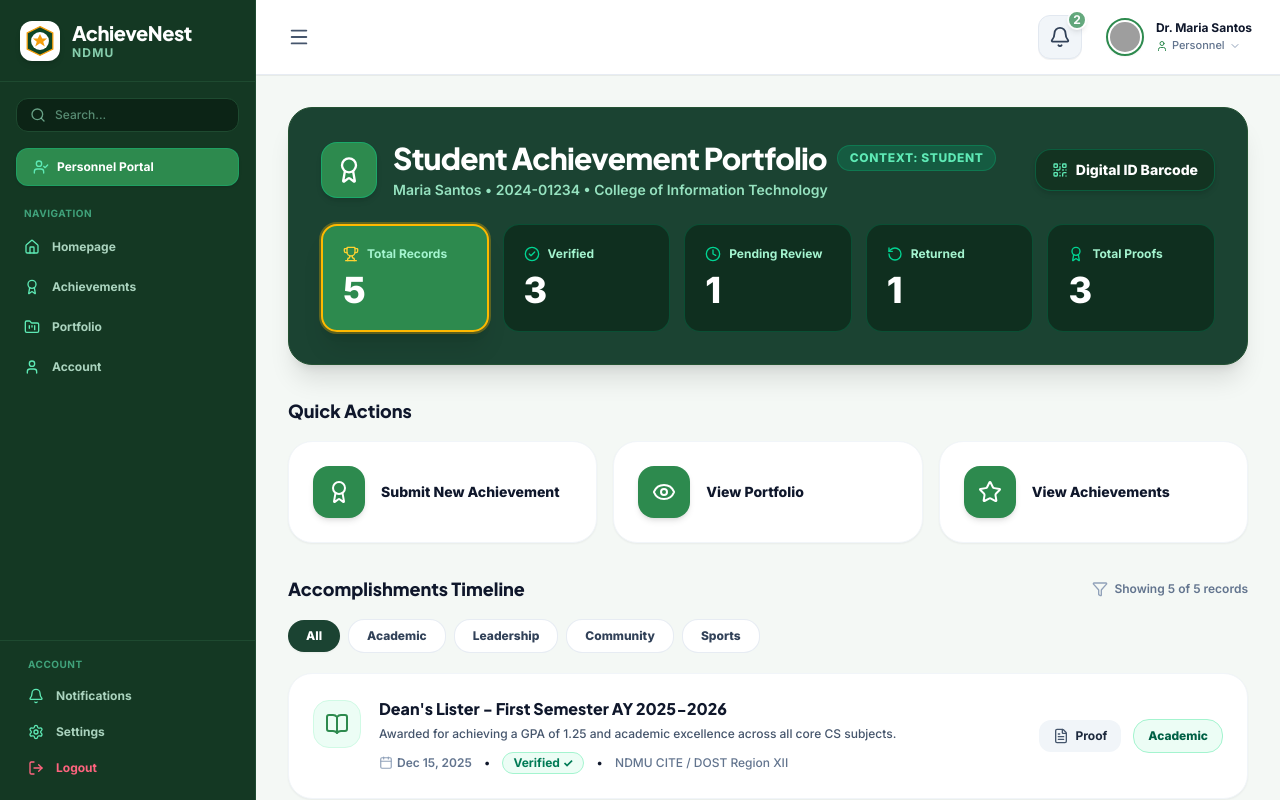
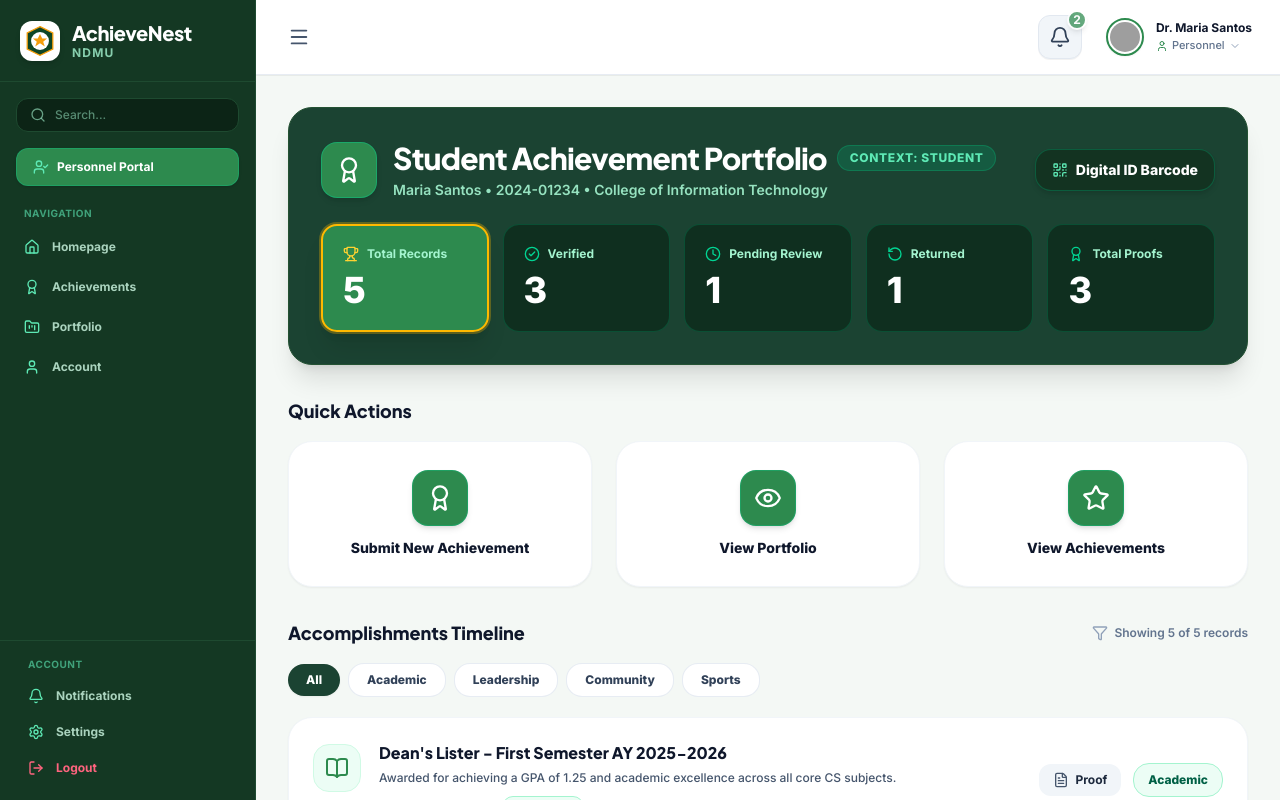
Before and after one commit to Astherisk1229/AchieveNest, a React (Vite) app: page /student/dashboard in a window 1280 px wide. Built offline with nearby package versions, Linux system fonts and the light colour scheme; grey boxes are pictures that could not be loaded.

Commit message:
fix: change Student Quick Actions cards to vertical layout with icons above labels

```diff
--- a/src/pages/StudentDashboard.jsx
+++ b/src/pages/StudentDashboard.jsx
@@ -220,20 +220,20 @@ export default function StudentDashboard({ currentUser }) {
 
         </div>
 
-        {/* ================= QUICK ACTIONS (3 CARDS - BUMPED FONT SIZE) ================= */}
+        {/* ================= QUICK ACTIONS (3 CARDS - VERTICAL LAYOUT LIKE PERSONNEL) ================= */}
         <div className="space-y-4">
           <h2 className="text-lg font-extrabold text-slate-900">Quick Actions</h2>
 
-          <div className="grid grid-cols-1 sm:grid-cols-3 gap-4">
+          <div className="grid grid-cols-1 sm:grid-cols-3 gap-4 sm:gap-6">
 
             {/* 1. Submit New Achievement Card */}
             <button
               type="button"
               onClick={() => navigate('/student/achievements', { state: { openSubmissionModal: true } })}
-              className="p-5 sm:p-6 bg-white rounded-3xl border border-slate-100 shadow-xs hover:shadow-md hover:border-emerald-200 transition flex items-center gap-4 text-left cursor-pointer group"
+              className="p-6 sm:p-7 bg-white rounded-3xl border border-slate-100 shadow-xs hover:shadow-md hover:border-emerald-200 transition flex flex-col items-center justify-center text-center space-y-3 cursor-pointer group"
             >
-              <div className="w-13 h-13 rounded-2xl bg-[#2d8a4e] text-white flex items-center justify-center shrink-0 shadow-md group-hover:scale-105 transition">
-                <Award className="w-6 h-6" />
+              <div className="w-14 h-14 rounded-2xl bg-[#2d8a4e] text-white flex items-center justify-center shrink-0 shadow-md group-hover:scale-105 transition border border-emerald-400/30">
+                <Award className="w-7 h-7" />
               </div>
               <span className="text-sm font-extrabold text-slate-900 group-hover:text-[#2d8a4e] transition">
                 Submit New Achievement
@@ -244,10 +244,10 @@ export default function StudentDashboard({ currentUser }) {
             <button
               type="button"
               onClick={() => navigate('/student/portfolio')}
-              className="p-5 sm:p-6 bg-white rounded-3xl border border-slate-100 shadow-xs hover:shadow-md hover:border-emerald-200 transition flex items-center gap-4 text-left cursor-pointer group"
+              className="p-6 sm:p-7 bg-white rounded-3xl border border-slate-100 shadow-xs hover:shadow-md hover:border-emerald-200 transition flex flex-col items-center justify-center text-center space-y-3 cursor-pointer group"
             >
-              <div className="w-13 h-13 rounded-2xl bg-[#2d8a4e] text-white flex items-center justify-center shrink-0 shadow-md group-hover:scale-105 transition">
-                <Eye className="w-6 h-6" />
+              <div className="w-14 h-14 rounded-2xl bg-[#2d8a4e] text-white flex items-center justify-center shrink-0 shadow-md group-hover:scale-105 transition border border-emerald-400/30">
+                <Eye className="w-7 h-7" />
               </div>
               <span className="text-sm font-extrabold text-slate-900 group-hover:text-[#2d8a4e] transition">
                 View Portfolio
@@ -258,10 +258,10 @@ export default function StudentDashboard({ currentUser }) {
             <button
               type="button"
               onClick={() => navigate('/student/achievements')}
-              className="p-5 sm:p-6 bg-white rounded-3xl border border-slate-100 shadow-xs hover:shadow-md hover:border-emerald-200 transition flex items-center gap-4 text-left cursor-pointer group"
+              className="p-6 sm:p-7 bg-white rounded-3xl border border-slate-100 shadow-xs hover:shadow-md hover:border-emerald-200 transition flex flex-col items-center justify-center text-center space-y-3 cursor-pointer group"
             >
-              <div className="w-13 h-13 rounded-2xl bg-[#2d8a4e] text-white flex items-center justify-center shrink-0 shadow-md group-hover:scale-105 transition">
-                <Star className="w-6 h-6" />
+              <div className="w-14 h-14 rounded-2xl bg-[#2d8a4e] text-white flex items-center justify-center shrink-0 shadow-md group-hover:scale-105 transition border border-emerald-400/30">
+                <Star className="w-7 h-7" />
               </div>
               <span className="text-sm font-extrabold text-slate-900 group-hover:text-[#2d8a4e] transition">
                 View Achievements
```
